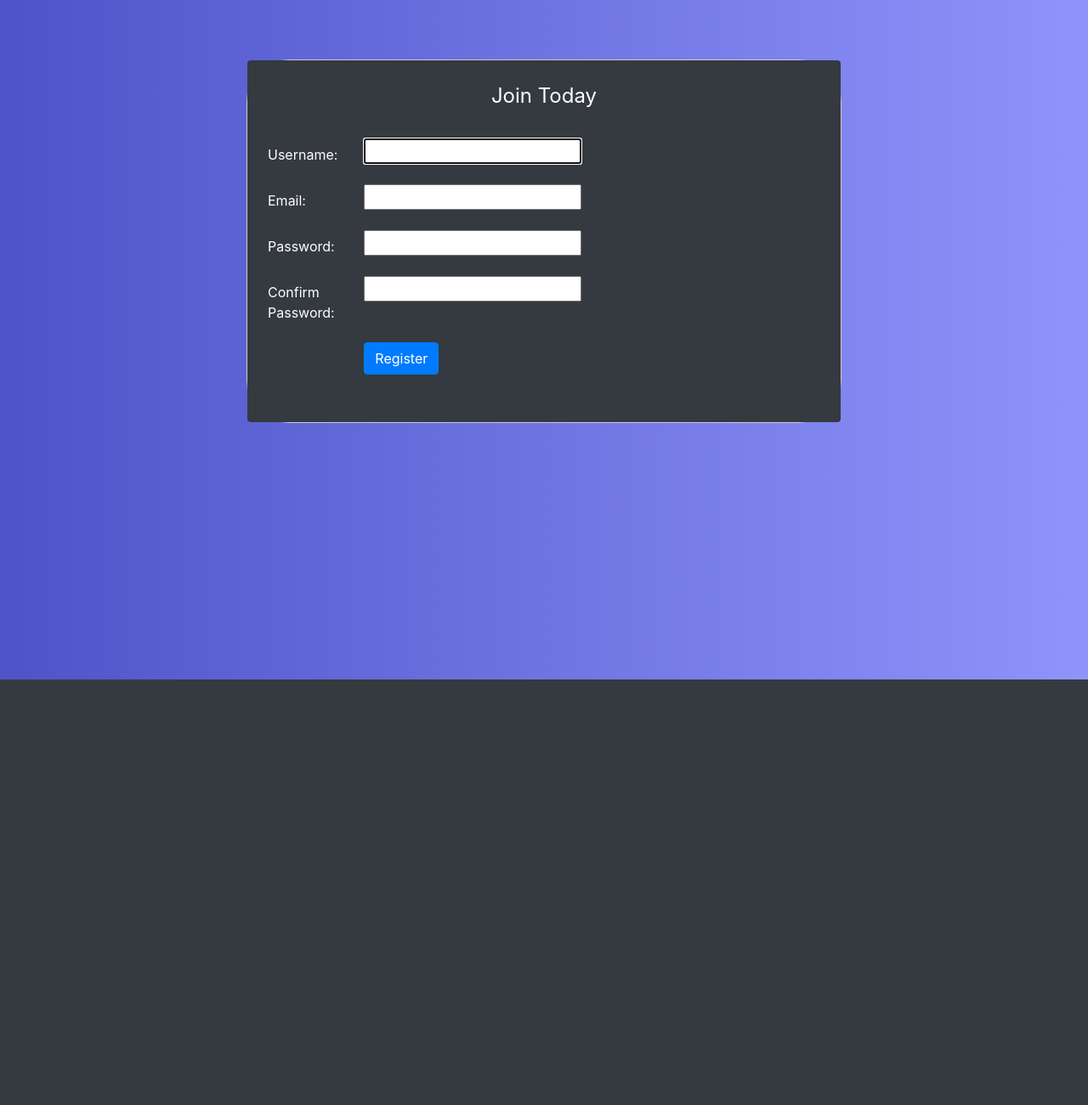
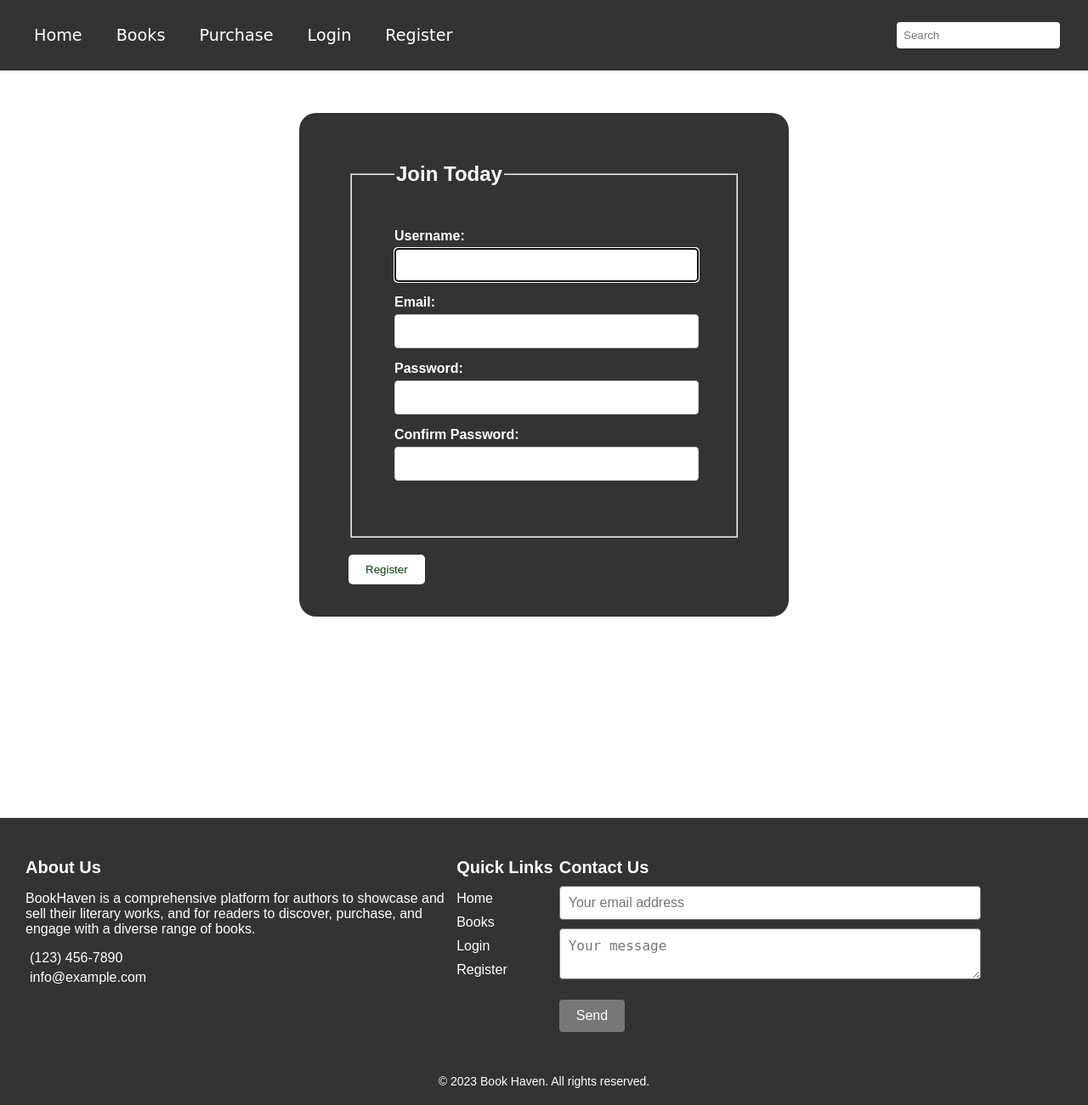
Before and after one commit to SodimuDemilade/BookHaven, a Django app: template users/templates/register.html in a window 1280 px wide. Shown: the whole page at 85% size. Before the commit the page ends 800 px from the top, so only its background shows below. Run offline with Django 4.2, Linux system fonts and the light colour scheme; the template is opened without the code that fills it: values that come from a table or form of the project are taken from there, others are empty; parts of the project's set-up code (start-up, migrations or seed data) failed here and were passed over; some libraries are stand-ins or nearby versions.

Commit message:
base and register template

```diff
--- /dev/null
+++ b/users/templates/base.html
@@ -0,0 +1,349 @@
+<!DOCTYPE html>
+<html lang="en">
+<head>
+    <meta charset="UTF-8">
+    <meta name="viewport" content="width=device-width, initial-scale=1.0">
+    <!-- <link rel="stylesheet" href="styles.css"> -->
+    <style>
+        body {
+            font-family: Arial, sans-serif;
+            margin: 0;
+            min-height: 100vh;
+        }
+
+        .navbar {
+            background-color: #333;
+            display: flex;
+            justify-content: space-between;
+            align-items: center;
+            padding:20px;
+            font-size: larger;
+            font-family: cursive;
+            /* margin: 10px; */
+            /* border-radius: 10px; */
+            margin-bottom: 50px;
+        }
+
+        .navbar-left {
+            display: flex;
+            align-items: center;
+        }
+
+        .nav-item {
+            color: #fff;
+            text-decoration: none;
+            padding: 10px 20px;
+        }
+
+        .nav-item:hover {
+            background-color: #555;
+        }
+
+        .search-bar {
+            padding: 8px;
+            border: none;
+            border-radius: 4px;
+            width: 80%;
+            padding-right: 20px;
+        }
+
+        .form-container {
+            display: none;
+            flex-direction: column;
+            align-items: center;
+            padding: 20px;
+            background-color: #f9f9f9;
+            border-radius: 10px;
+            box-shadow: 0 4px 8px rgba(0, 0, 0, 0.1);
+        }
+
+        .form {
+            text-align: center;
+            max-width: 300px;
+            width: 100%;
+        }
+
+        .form h2 {
+            margin-bottom: 20px;
+            font-size: 24px;
+            color: #333;
+        }
+
+        .form-group {
+            margin-bottom: 15px;
+            text-align: left;
+        }
+
+        .form-group label {
+            display: block;
+            font-size: 16px;
+            font-weight: bold;
+            margin-bottom: 5px;
+            color: #333;
+        }
+
+        .form-group input {
+            width: 100%;
+            padding: 10px;
+            border: 1px solid #ccc;
+            border-radius: 4px;
+            font-size: 16px;
+        }
+
+        .btn {
+            background-color: #333;
+            color: #fff;
+            border: none;
+            padding: 10px 20px;
+            border-radius: 4px;
+            font-size: 16px;
+            cursor: pointer;
+            margin-top: 10px;
+        }
+
+        .btn:hover {
+            background-color: #555;
+        }
+
+        .footer {
+            background-color: #333;
+            color: #fff;
+            padding: 50px 0;
+            flex-shrink: 0;
+            margin-top: auto;
+            margin-top: 5em;
+            padding: 30px 30px 20px 30px;
+            /* margin-bottom: -1000px; */
+        }
+
+        .footer-section.about {
+            max-width: 500px; /* Set the maximum width */
+            max-height: 200px; /* Set the maximum height */
+        }
+
+        .footer-content {
+            display: flex;
+            flex-wrap: wrap;
+            justify-content: space-between;
+        }
+
+
+        .footer-section {
+            margin-bottom: 30px;
+        }
+
+        .footer-section h2 {
+            font-size: 20px;
+            margin-bottom: 10px;
+        }
+
+        .contact span {
+            display: block;
+            margin-bottom: 5px;
+        }
+
+        .contact i {
+            margin-right: 5px;
+        }
+
+        .social a {
+            display: inline-block;
+            font-size: 20px;
+            margin-right: 10px;
+            color: #fff;
+            text-decoration: none;
+        }
+
+        .quick-links ul {
+            list-style-type: none;
+            padding-left: 0;
+        }
+
+        .quick-links li {
+            margin-bottom: 10px;
+        }
+
+        .quick-links a {
+            color: #fff;
+            text-decoration: none;
+            font-size: 16px;
+        }
+
+        .contact-form input,
+        .contact-form textarea {
+            width: 80%;
+            padding: 10px;
+            margin-right: 20px;
+            margin-bottom: 10px;
+            border: 1px solid #777;
+            border-radius: 4px;
+            font-size: 16px;
+        }
+
+        .contact-form button {
+            background-color: #777;
+            color: #fff;
+            border: none;
+            padding: 10px 20px;
+            border-radius: 4px;
+            font-size: 16px;
+            cursor: pointer;
+        }
+
+        .footer-bottom {
+            text-align: center;
+            margin-top: 20px;
+            font-size: 14px;
+        }
+
+        main {
+            background-position: center;
+            background-size: cover;
+            margin: 30px;
+            height: 750px;
+        }
+        .menu-button {
+            display: none;
+            cursor: pointer;
+        }
+
+        @media (max-width: 768px) {
+            .navbar {
+                flex-direction: column;
+            }
+
+            .navbar-left, .navbar-right {
+                text-align: center;
+                width: 100%;
+            }
+
+            .navbar-left, .navbar-right, .search-bar {
+                margin: 10px 0;
+            }
+
+            .menu-button {
+                display: block;
+            }
+
+            .navbar-left, .navbar-right {
+                display: none;
+            }
+
+            .navbar.active .navbar-left, .navbar.active .navbar-right {
+                display: block;
+            }
+        }
+
+
+    </style>
+    <title>BookHaven</title>
+</head>
+<body>
+    <header>
+        <nav class="navbar">
+            <div class="navbar-left">
+                <a href="{% url 'home-page' %}" class="nav-item">Home</a>
+                <a href="#" class="nav-item">Books</a>
+                <a href="#" class="nav-item">Purchase</a>
+                <a href="{% url 'login' %}" class="nav-item">Login</a>
+                <a href="{% url 'register' %}" class="nav-item"">Register</a>
+            </div>
+            <div class="navbar-right">
+                <input type="text" class="search-bar" placeholder="Search">
+            </div>
+            <div class="menu-button" id="menu-button">
+                <i class="fas fa-bars"></i>
+            </div>
+        </nav>
+    </header>
+    <main>
+        {% block content %}
+            <h1 style="font-family: cursive;">Welcome to BookHaven</h1>
+        {% endblock %}
+    </main>
+    <footer class="footer">
+        <div class="footer-content">
+            <div class="footer-section about">
+                <h2>About Us</h2>
+                <p>BookHaven is a comprehensive platform for authors to showcase and sell their literary works, and for readers to discover, purchase, and engage with a diverse range of books.</p>
+                <div class="contact">
+                    <span><i class="fas fa-phone"></i> (123) 456-7890</span>
+                    <span><i class="fas fa-envelope"></i> info@example.com</span>
+                </div>
+                <div class="social">
+                    <a href="#"><i class="fab fa-facebook"></i></a>
+                    <a href="#"><i class="fab fa-twitter"></i></a>
+                    <a href="#"><i class="fab fa-instagram"></i></a>
+                </div>
+            </div>
+            <div class="footer-section quick-links">
+                <h2>Quick Links</h2>
+                <ul>
+                    <li><a href="#">Home</a></li>
+                    <li><a href="#">Books</a></li>
+                    <li><a href="#">Login</a></li>
+                    <li><a href="#">Register</a></li>
+                </ul>
+            </div>
+            <div class="footer-section contact-form">
+                <h2>Contact Us</h2>
+                <form>
+                    <input type="email" name="email" class="text-input" placeholder="Your email address">
+                    <textarea name="message" class="text-input" placeholder="Your message"></textarea>
+                    <button type="submit" class="btn">Send</button>
+                </form>
+            </div>
+        </div>
+        <div class="footer-bottom">
+            &copy; 2023 Book Haven. All rights reserved.
+        </div>
+    </footer>
+
+
+    <script>
+        const toggleButton = document.getElementById('toggle-button');
+        const navItems = document.getElementById('nav-items');
+
+        toggleButton.addEventListener('click', () => {
+            navItems.classList.toggle('active');
+        });
+
+        const searchInput = document.getElementById('search-input');
+        const searchButton = document.getElementById('search-button');
+
+        searchButton.addEventListener('click', () => {
+            const searchTerm = searchInput.value;
+        });
+
+        function showLoginForm() {
+        const loginFormContainer = document.getElementById('login-form-container');
+        const registerFormContainer = document.getElementById('register-form-container');
+
+            loginFormContainer.style.display = 'flex';
+            registerFormContainer.style.display = 'none';
+        }
+
+        function showRegisterForm() {
+            const loginFormContainer = document.getElementById('login-form-container');
+            const registerFormContainer = document.getElementById('register-form-container');
+
+            loginFormContainer.style.display = 'none';
+            registerFormContainer.style.display = 'flex';
+        }
+
+        window.addEventListener('scroll', function() {
+            const navbar = document.getElementById('navbar');
+            if (window.scrollY > 50) {
+                navbar.classList.add('active');
+            } else {
+                navbar.classList.remove('active');
+            }
+        });
+
+        document.getElementById('menu-button').addEventListener('click', function() {
+            document.getElementById('navbar').classList.toggle('active');
+        });
+
+    </script>
+</body>
+</html>
--- a/users/templates/register.html
+++ b/users/templates/register.html
@@ -1,61 +1,38 @@
-<!DOCTYPE html>
-<html lang="en">
-<head>
-    <meta charset="UTF-8">
-    <meta name="viewport" content="width=device-width, initial-scale=1.0">
-    <title>Registration Form</title>
-    <!-- Add Bootstrap CSS link -->
-    <link href="https://stackpath.bootstrapcdn.com/bootstrap/4.5.2/css/bootstrap.min.css" rel="stylesheet">
-    <style>
-        body {
-            background: linear-gradient(to right, #4e54c8, #8f94fb);
-        }
-    </style>
-</head>
-<body>
-    <div class="content-section" style="max-width: 700px; margin: auto; margin-top: 70px; border: 1px solid #ccc; border-radius: 50px; background-color: #6851ea8c;">
-        <form method="post" class="bg-dark text-white p-4 rounded" style="border-radius: 50px;">
+{% extends 'base.html' %}
+{% block content %}
+<div class="content-section" style="max-width: 500px; margin: auto; padding: 1cm; margin-top: 10px; background-color:  #333; color: #fff; border-radius: 20px;">
+    <form method="post" style="margin: 20px;">
         {% csrf_token %}
-            <fieldset class="form-group">
-                <div class="row justify-content-center mb-4">
-                    <legend class="text-center">Join Today</legend>
-                </div>
+        <fieldset class="form-group" style="padding: 50px;">
+            <legend class="text-center" style="font-size: 1.5em; font-weight: bold; color: #fff;">Join Today</legend>
             <div class="form-group row">
-                    <label for="username" class="col-sm-2 col-form-label">Username:</label>
-                    <div class="col-sm-10">
+                <label for="username" style="color: #fff;">Username:</label>
+                <div class="col-sm-10" style="width: 21em;">
                     {{ form.username }}
                 </div>
             </div>
             <div class="form-group row">
-                    <label for="email" class="col-sm-2 col-form-label">Email:</label>
-                    <div class="col-sm-10">
+                <label for="email" style="color: #fff;">Email:</label>
+                <div class="col-sm-10" style="width: 21em;" >
                     {{ form.email }}
                 </div>
             </div>
             <div class="form-group row">
-                    <label for="password1" class="col-sm-2 col-form-label">Password:</label>
-                    <div class="col-sm-10">
+                <label for="password1" style="color: #fff;"">Password:</label>
+                <div class="col-sm-10" style="width: 21em;">
                     {{ form.password1 }}
                 </div>
             </div>
             <div class="form-group row">
-                    <label for="password2" class="col-sm-2 col-form-label">Confirm Password:</label>
-                    <div class="col-sm-10">
+                <label for="password2" style="color: #fff;">Confirm Password:</label>
+                <div class="col-sm-10" style="width: 21em;">
                     {{ form.password2 }}
                 </div>
             </div>
-                <div class="form-group row">
-                    <div class="col-sm-10 offset-sm-2">
-                        <button type="submit" class="btn btn-primary">Register</button>
+        </fieldset>
+        <div class="form-group" style="margin-top: 20px; margin-bottom: -20px;">
+            <button type="submit" style="background-color: #fff; color: #0d3d0e; border: none; padding: 10px 20px; border-radius: 5px;">Register</button>
         </div>
-                </div>
-            </fieldset>
     </form>
 </div>
-
-    <!-- Add Bootstrap JS and Popper.js (optional) links if needed -->
-    <script src="https://code.jquery.com/jquery-3.5.1.slim.min.js"></script>
-    <script src="https://cdn.jsdelivr.net/npm/@popperjs/core@2.5.4/dist/umd/popper.min.js"></script>
-    <script src="https://stackpath.bootstrapcdn.com/bootstrap/4.5.2/js/bootstrap.min.js"></script>
-</body>
-</html>
+{% endblock %}
```
Lines whose indentation alone changed are shown as unchanged.
